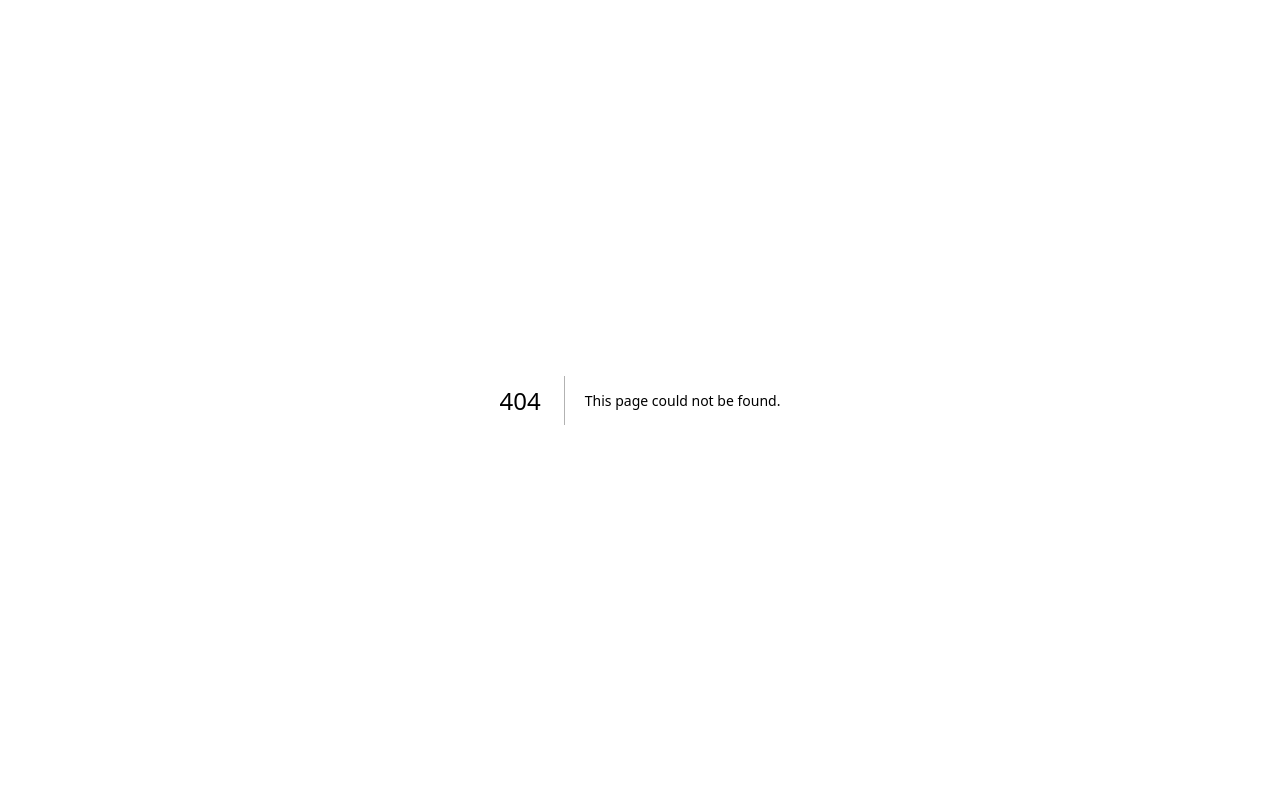
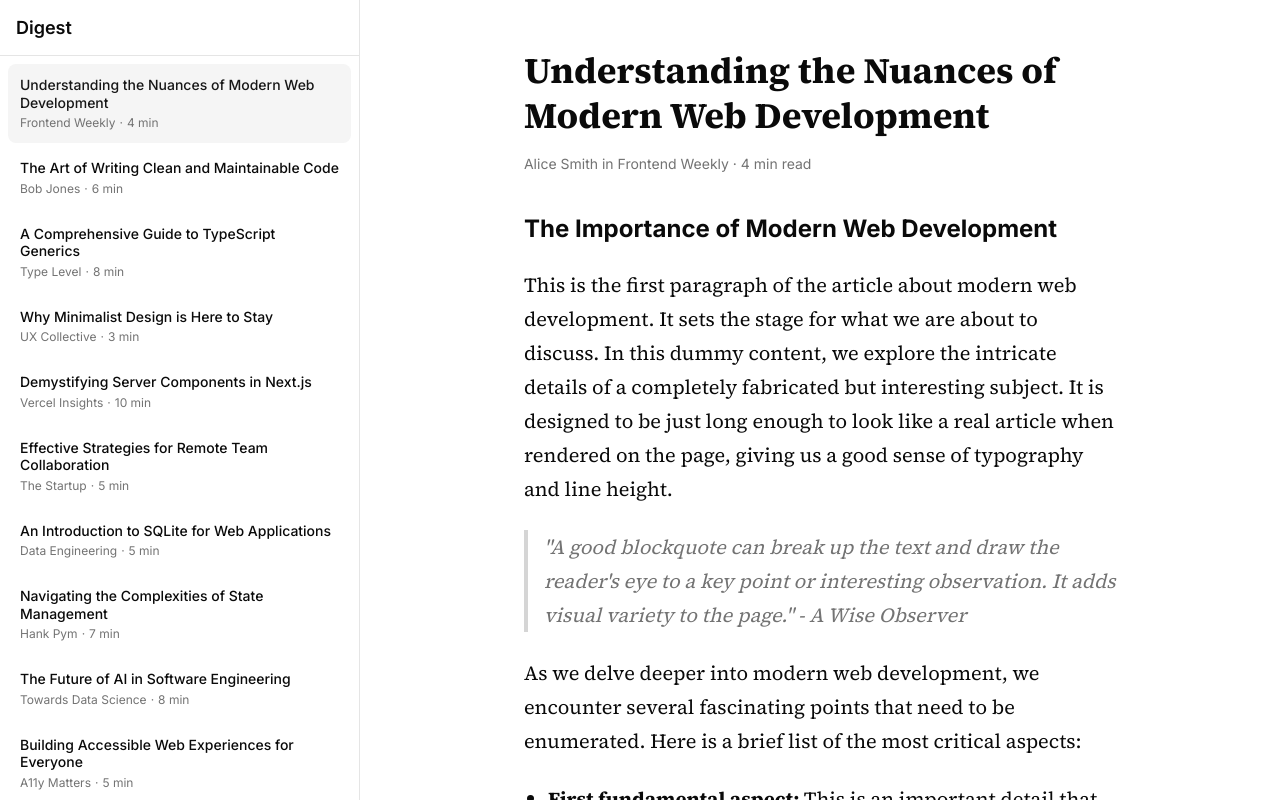
Before and after one commit to richmondsogo/medium-reader, a Next.js app: page /a/1 in a window 1280 px wide. Before the commit this address had no page. Built offline with nearby package versions, Linux system fonts and the light colour scheme.

Commit message:
feat: build master-detail reader layout with dummy data

```diff
--- /dev/null
+++ b/src/app/(reader)/a/[id]/page.tsx
@@ -0,0 +1,52 @@
+import { dummyArticles } from "@/lib/dummy-articles";
+import ReactMarkdown from "react-markdown";
+import remarkGfm from "remark-gfm";
+
+export default async function ArticlePage({ params }: { params: Promise<{ id: string }> }) {
+  const resolvedParams = await params;
+  const id = parseInt(resolvedParams.id, 10);
+  const article = dummyArticles.find((a) => a.id === id);
+
+  if (!article) {
+    return (
+      <div className="flex h-full items-center justify-center p-8 text-center">
+        <div className="max-w-md space-y-4">
+          <h2 className="font-sans text-xl font-bold">Article not found</h2>
+          <p className="text-muted-foreground">The article you are looking for does not exist or has been removed.</p>
+        </div>
+      </div>
+    );
+  }
+
+  return (
+    <article className="mx-auto max-w-[65ch] py-12 px-6 lg:px-8">
+      <header className="mb-8 space-y-4">
+        <h1 className="font-serif text-3xl font-bold leading-tight md:text-4xl text-foreground">
+          {article.title}
+        </h1>
+        <div className="font-sans text-sm text-muted-foreground">
+          {article.authorName}
+          {article.publicationName && ` in ${article.publicationName}`}
+          {" · "}
+          {article.readingTimeMinutes} min read
+        </div>
+      </header>
+
+      <div className="font-serif text-[18px] md:text-[20px] leading-[1.6] md:leading-[1.7] text-foreground
+                      [&_p]:my-6
+                      [&_h2]:font-sans [&_h2]:font-bold [&_h2]:text-2xl [&_h2]:mt-10 [&_h2]:mb-4 [&_h2]:leading-tight
+                      [&_h3]:font-sans [&_h3]:font-bold [&_h3]:text-xl [&_h3]:mt-8 [&_h3]:mb-3 [&_h3]:leading-tight
+                      [&_blockquote]:border-l-4 [&_blockquote]:border-muted-foreground/30 [&_blockquote]:pl-4 [&_blockquote]:italic [&_blockquote]:text-muted-foreground [&_blockquote]:my-6
+                      [&_ul]:list-disc [&_ul]:pl-6 [&_ul_li]:my-2 [&_ul]:my-6
+                      [&_ol]:list-decimal [&_ol]:pl-6 [&_ol_li]:my-2 [&_ol]:my-6
+                      [&_a]:underline [&_a]:underline-offset-4 hover:[&_a]:text-muted-foreground
+                      [&_code]:font-mono [&_code]:bg-muted [&_code]:px-1.5 [&_code]:py-0.5 [&_code]:rounded-sm [&_code]:text-[0.875em]
+                      [&_pre]:bg-muted [&_pre]:p-4 [&_pre]:rounded-md [&_pre]:overflow-x-auto [&_pre]:my-6
+                      [&_pre_code]:bg-transparent [&_pre_code]:p-0 [&_pre_code]:text-[0.875em]">
+        <ReactMarkdown remarkPlugins={[remarkGfm]}>
+          {article.contentMarkdown}
+        </ReactMarkdown>
+      </div>
+    </article>
+  );
+}
--- /dev/null
+++ b/src/app/(reader)/layout.tsx
@@ -0,0 +1,13 @@
+import { ReactNode } from "react";
+import { Sidebar } from "./sidebar";
+
+export default function ReaderLayout({ children }: { children: ReactNode }) {
+  return (
+    <div className="flex h-screen w-full overflow-hidden bg-background">
+      <Sidebar />
+      <main className="flex-1 overflow-auto bg-background">
+        {children}
+      </main>
+    </div>
+  );
+}
--- /dev/null
+++ b/src/app/(reader)/page.tsx
@@ -0,0 +1,7 @@
+export default function ReaderEmptyState() {
+  return (
+    <div className="flex h-full items-center justify-center">
+      <p className="text-muted-foreground">Select an article to read</p>
+    </div>
+  );
+}
--- /dev/null
+++ b/src/app/(reader)/sidebar.tsx
@@ -0,0 +1,50 @@
+"use client";
+
+import Link from "next/link";
+import { usePathname } from "next/navigation";
+import { ScrollArea } from "@/components/ui/scroll-area";
+import { dummyArticles } from "@/lib/dummy-articles";
+
+export function Sidebar() {
+  const pathname = usePathname();
+
+  return (
+    <aside className="w-[320px] lg:w-[360px] flex-shrink-0 border-r bg-background flex flex-col h-full">
+      <div className="p-4 border-b h-14 flex items-center shrink-0">
+        <h1 className="font-sans font-semibold text-lg">Digest</h1>
+      </div>
+      <ScrollArea className="flex-1">
+        <div className="flex flex-col p-2 space-y-1">
+          {dummyArticles.map((article) => {
+            const href = `/a/${article.id}`;
+            const isSelected = pathname === href;
+
+            return (
+              <Link
+                key={article.id}
+                href={href}
+                className={`
+                  block p-3 rounded-md transition-colors
+                  ${isSelected ? "bg-accent text-accent-foreground" : "hover:bg-accent/50 text-foreground"}
+                `}
+              >
+                <h2 className="font-sans font-medium text-sm line-clamp-2 leading-tight mb-1">
+                  {article.title}
+                </h2>
+                <div className="font-sans text-xs text-muted-foreground flex items-center space-x-1">
+                  {article.publicationName ? (
+                    <span className="truncate">{article.publicationName}</span>
+                  ) : (
+                    <span className="truncate">{article.authorName}</span>
+                  )}
+                  <span>&middot;</span>
+                  <span className="shrink-0">{article.readingTimeMinutes} min</span>
+                </div>
+              </Link>
+            );
+          })}
+        </div>
+      </ScrollArea>
+    </aside>
+  );
+}
--- a/src/app/page.tsx
+++ /dev/null
@@ -1,69 +0,0 @@
-import Image from "next/image";
-
-export default function Home() {
-  return (
-    <div className="flex flex-col flex-1 items-center justify-center bg-zinc-50 font-sans dark:bg-black">
-      <main className="flex flex-1 w-full max-w-3xl flex-col items-center justify-between py-32 px-16 bg-white dark:bg-black sm:items-start">
-        <Image
-          className="dark:invert h-5 w-[100px]"
-          src="/next.svg"
-          alt="Next.js logo"
-          width={100}
-          height={20}
-          priority
-        />
-        <div className="flex flex-col items-center gap-6 text-center sm:items-start sm:text-left">
-          <h1 className="max-w-xs text-3xl font-semibold leading-10 tracking-tight text-black dark:text-zinc-50">
-            To get started, edit the{" "}
-            <code className="rounded bg-black/[.06] px-1.5 py-0.5 font-mono text-[0.9em] dark:bg-white/[.08]">
-              page.tsx
-            </code>{" "}
-            file.
-          </h1>
-          <p className="max-w-md text-lg leading-8 text-zinc-600 dark:text-zinc-400">
-            Looking for a starting point or more instructions? Head over to{" "}
-            <a
-              href="https://vercel.com/templates?framework=next.js&utm_source=create-next-app&utm_medium=appdir-template-tw&utm_campaign=create-next-app"
-              className="font-medium text-zinc-950 dark:text-zinc-50"
-            >
-              Templates
-            </a>{" "}
-            or the{" "}
-            <a
-              href="https://nextjs.org/learn?utm_source=create-next-app&utm_medium=appdir-template-tw&utm_campaign=create-next-app"
-              className="font-medium text-zinc-950 dark:text-zinc-50"
-            >
-              Learning
-            </a>{" "}
-            center.
-          </p>
-        </div>
-        <div className="flex flex-col gap-4 text-base font-medium sm:flex-row">
-          <a
-            className="flex h-12 w-full items-center justify-center gap-2 rounded-full bg-foreground px-5 text-background transition-colors hover:bg-[#383838] dark:hover:bg-[#ccc] md:w-[158px]"
-            href="https://vercel.com/new?utm_source=create-next-app&utm_medium=appdir-template-tw&utm_campaign=create-next-app"
-            target="_blank"
-            rel="noopener noreferrer"
-          >
-            <Image
-              className="dark:invert h-[14px] w-4"
-              src="/vercel.svg"
-              alt="Vercel logomark"
-              width={16}
-              height={14}
-            />
-            Deploy Now
-          </a>
-          <a
-            className="flex h-12 w-full items-center justify-center rounded-full border border-solid border-black/[.08] px-5 transition-colors hover:border-transparent hover:bg-black/[.04] dark:border-white/[.145] dark:hover:bg-[#1a1a1a] md:w-[158px]"
-            href="https://nextjs.org/docs?utm_source=create-next-app&utm_medium=appdir-template-tw&utm_campaign=create-next-app"
-            target="_blank"
-            rel="noopener noreferrer"
-          >
-            Documentation
-          </a>
-        </div>
-      </main>
-    </div>
-  );
-}
```
Also changed, not shown: 2 other files (tests, documents, lock files or other folders).
